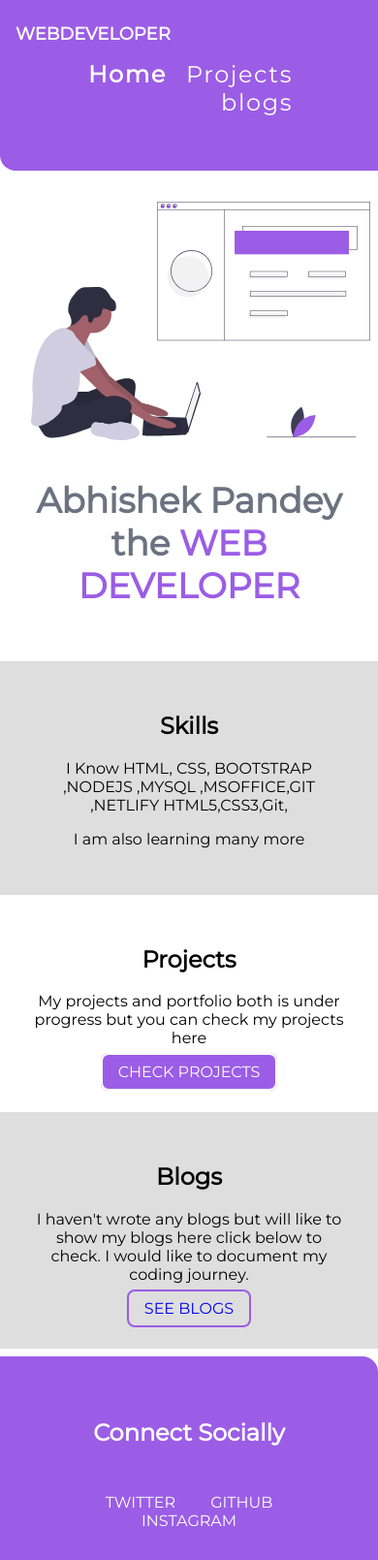
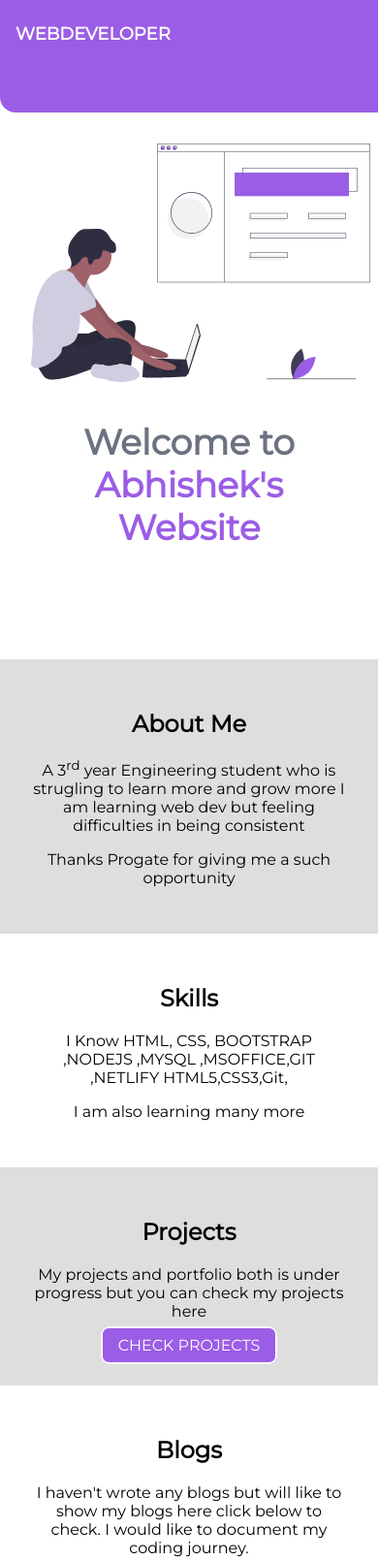
Before and after one commit to abhis0858/Portfolio, a plain HTML site: page index.html in a window 390 px wide. Shown: the top 1609 px of the page at 97% size. Drawn offline with Linux system fonts and the light colour scheme.

Commit message:
completed

```diff
--- a/STYLES.CSS
+++ b/STYLES.CSS
@@ -1,5 +1,6 @@
 @import url('https://fonts.googleapis.com/css2?family=Montserrat:ital@0;1&display=swap');
 @import url('https://fonts.googleapis.com/css2?family=Mukta&display=swap');
+
 :root {
     --primary-color: #9b5de5;
 
@@ -8,7 +9,7 @@
 body {
     font-family: 'Montserrat', sans-serif;
     margin: auto;
-    max-width: 750px;
+    max-width: 1000px;
 }
 
 .header-list {
@@ -17,6 +18,13 @@ body {
     padding: 0rem 4rem;
     padding-bottom: 2rem;
     text-align: right;
+    opacity: 0.9;
+
+}
+
+.header-list:hover {
+    opacity: 1;
+    animation: all;
 
 }
 
@@ -57,6 +65,7 @@ hr {
     display: block;
 
 }
+
 .right .header .header-list {
     text-align: right;
 }
@@ -178,19 +187,52 @@ hr {
 .link-active {
     font-weight: bold;
 }
-.round{
+
+.round {
     border-radius: 50%;
 }
 
-.justify{
+.justify {
     text-align: justify;
     font-family: 'Mukta', sans-serif;
 
     font-size: large;
 }
 
-.demo-img{
+.demo-img {
     max-width: 350px;
     border-radius: 1rem;
     margin: auto;
+
 }
+
+.header-list .fa{
+    display: none;
+}
+
+@media(max-width:670px) {
+    .header-list {
+        display: none;
+    }
+
+    .footer-link {
+
+        font-size: 18px;
+    }
+
+    .footer-inline-list li {
+        display: inline;
+        padding: 0rem 5px;
+    }
+
+    header {
+        height: 500px;
+    }
+
+    nav {
+        height: 100px;
+    }
+    .header-list .fa{
+        display: inline-block;
+    }
+}
--- a/index.html
+++ b/index.html
@@ -6,6 +6,8 @@
     <meta name="viewport" content="width=device-width, initial-scale=1.0">
     <title>Abhishek's Profile</title>
     <link href="STYLES.CSS" REL="STYLESHEET">
+    <link rel="stylesheet" href="https://cdnjs.cloudflare.com/ajax/libs/font-awesome/4.7.0/css/font-awesome.min.css">
+
 </head>
 
 <body>
@@ -13,33 +15,36 @@
         <div class="header">WEBDEVELOPER</div>
 
         <ul class="header-list">
-            <li class="list-item home-button"><a class="non-underline link-active" href="\"> Home</li></a>
-            <li class="list-item"><a class="non-underline" href="/projects.html"> Projects</a></li>
-            <li class="list-item"><a class="non-underline" href="/blogs.html"> blogs</a></li>
-            <!-- <li class="list-item">About</li> -->
+            <li class="list-item home-button"><a class="non-underline link-active"  href="\"> Home</li></a>
+            <li class="list-item"><a class="non-underline" href="/projects.html" id="project"> Projects</a></li>
+            <li class="list-item"><a class="non-underline" href="/blog1.html" id="blog"> blogs</a></li>
+            <!-- <li class="list-item">About</li> --><span class="fa fa-bars hide"></span>
         </ul>
     </nav>
 
     <header class="hero">
         <img class="image" src="images/hero.svg">
-        <h1 class="heading">Abhishek Pandey the<span class="diff-color"> WEB DEVELOPER</span></h1>
+        <h1 class="heading">Welcome to <span class="diff-color">Abhishek's Website</span></h1>
     </header>
-    <!--
-        <p> I am learning how to program and make web based applications</p>
-        <p> You can connect with me on Instagram</p>
-         -->
+
     <section class="sec-pad ow">
+        <h1>About Me</h1>
+        <p> A 3<sup>rd</sup> year Engineering student who is strugling to learn more and grow more I am learning web dev but feeling difficulties in being consistent</p>
+        <p>Thanks Progate for giving me a such opportunity</p>
+    </section>
+
+    <section class="sec-pad">
         <h1>Skills</h1>
         <p> I Know HTML, CSS, BOOTSTRAP ,NODEJS ,MYSQL ,MSOFFICE,GIT ,NETLIFY HTML5,CSS3,Git,</p><p>I am also learning many more</p>
     </section>
 
-    <section class="sec-pad">
+    <section class="sec-pad ow">
         <H1>Projects</H1>
         <p>My projects and portfolio both is under progress but you can check my projects here</p>
         <a class="link b-project" href="/projects.html">CHECK PROJECTS</a>
     </section>
 
-    <section class="sec-pad ow" style="margin-bottom: 0.5rem;">
+    <section class="sec-pad" style="margin-bottom: 0.5rem;">
         <h1> Blogs</h1>
         <p> I haven't wrote any blogs but will like to show my blogs here click below to check. I would like to document my coding journey.</p>
         </p>
```
Also changed, not shown: blog1.html (+1 -1 lines), projects.html (+13 -0 lines).
